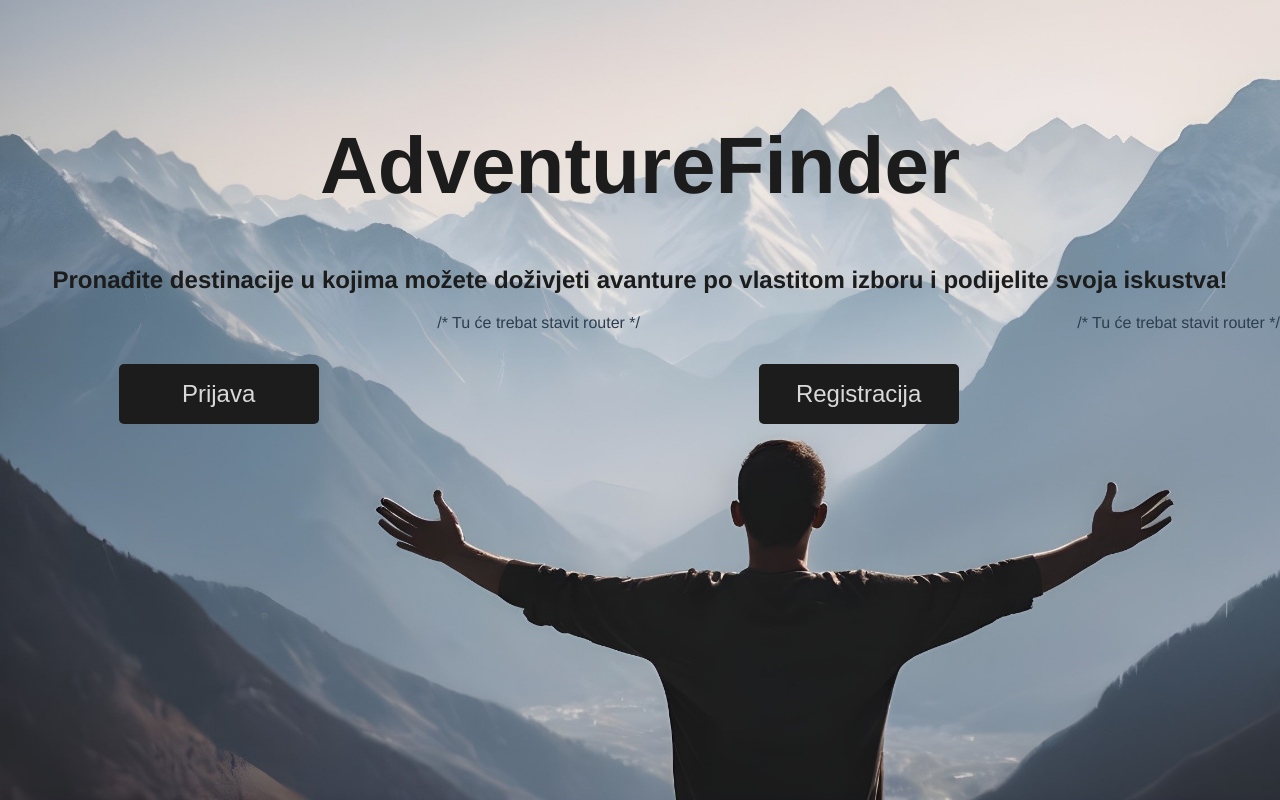
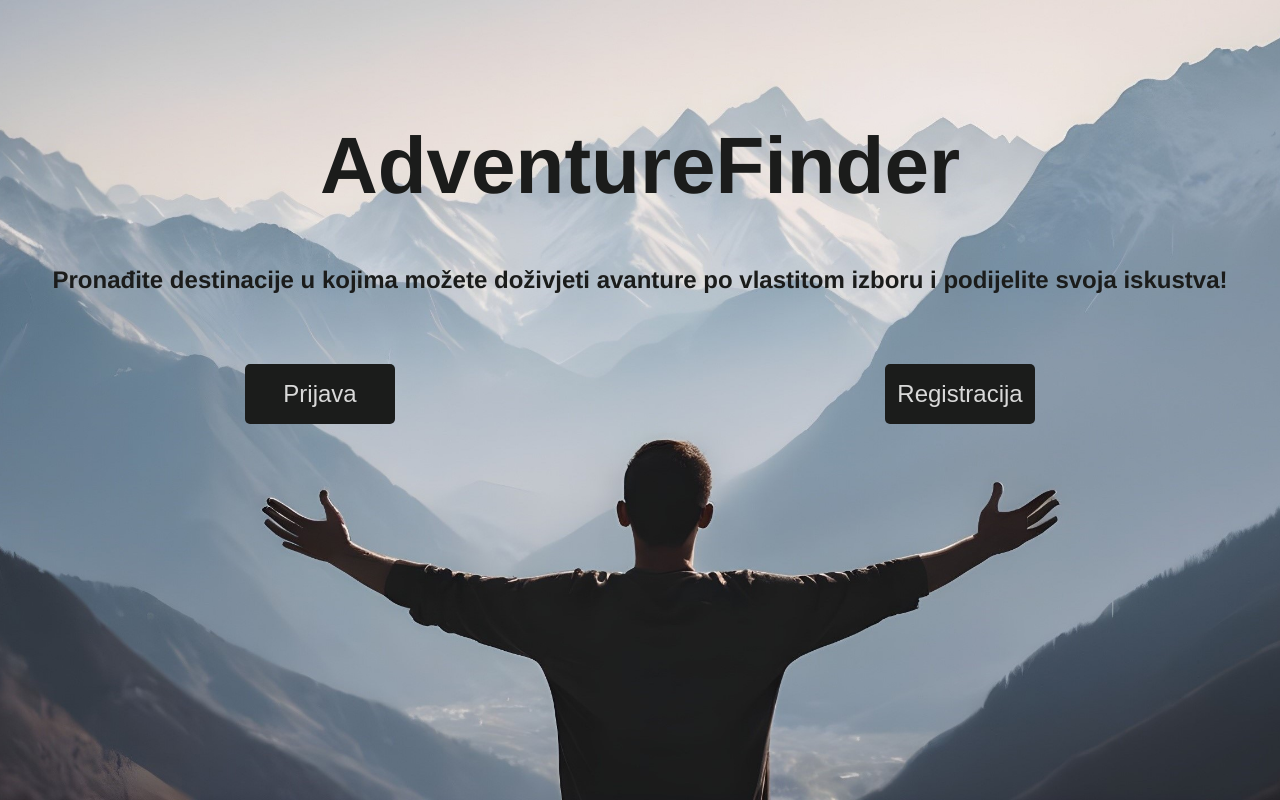
Before and after one commit to AnastazijaSirol/AdventureFinder, a Vue app: page / in a window 1280 px wide. Built offline with nearby package versions, Linux system fonts and the light colour scheme.

Commit message:
Update HelloWorld.vue

```diff
--- a/src/components/HelloWorld.vue
+++ b/src/components/HelloWorld.vue
@@ -5,8 +5,8 @@
     <h1 class="naslov">AdventureFinder</h1>
     <h2 class="poruka"><b>Pronađite destinacije u kojima možete doživjeti avanture po vlastitom izboru i podijelite svoja iskustva!</b></h2>
     <div class="autentifikacija">
-      <button class="prijava">Prijava</button> /* Tu će trebat stavit router */
-      <button class="registracija">Registracija</button> /* Tu će trebat stavit router */
+      <button class="prijava" @click="prijava">Prijava</button>
+      <button class="registracija" @click="registracija">Registracija</button>
     </div>
   </div>
 
@@ -15,7 +15,15 @@
 <script>
 
 export default {
-  name: 'PocetnaStranica'
+  name: 'HelloWorld',
+  methods: {
+    prijava() {
+      this.$router.push('prijava_stranica');
+    },
+    registracija() {
+      this.$router.push('/registracija');
+    }
+  }
 }
 
 </script>
@@ -32,6 +40,7 @@ export default {
   background-repeat: no-repeat;
   background-attachment: fixed;
   background-size: cover;
+  background-position: center;
 }
 
 .naslov {
@@ -61,8 +70,8 @@ export default {
   background-color: #1B1C1B;
   color: #D9D9D9;
   font-size: 1.5em;
-  width: 200px;
-  height: 40px;
+  width: 150px;
+  height: 30px;
   display: flex;
   justify-content: center;
   align-items: center;
```
